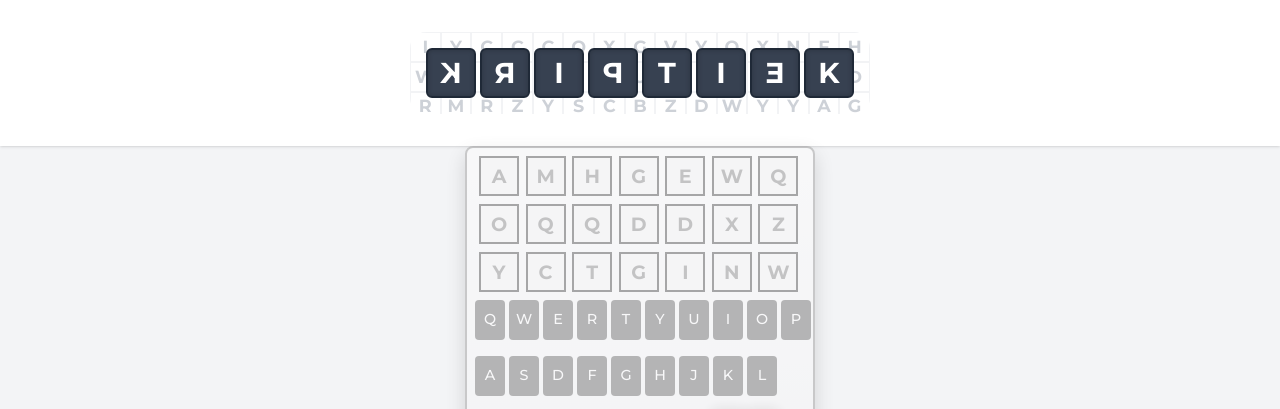
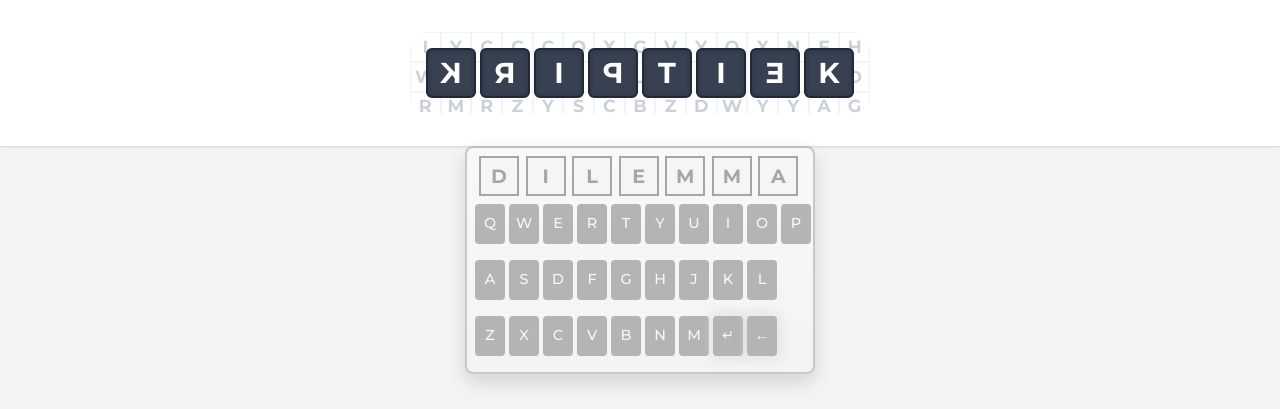
Before and after one commit to VonkelVinger/kriptiek-site, a plain HTML site: page index.html in a window 1280 px wide. Shown: the top 409 px of the page. Drawn offline with nearby package versions, Linux system fonts and the light colour scheme.

Commit message:
Update index.html

```diff
--- a/index.html
+++ b/index.html
@@ -139,7 +139,7 @@
       align-items: center;
       font-weight: bold;
       font-size: 1.2rem;
-      color: rgba(0, 0, 0, 0.5);
+      color: #333;
       text-transform: uppercase;
     }
     .preview-keyboard {
@@ -206,13 +206,13 @@
 <!-- Faded DILEMMA Preview -->
 <section id="dilemma-preview" class="text-center mt-4">
   <div class="preview-grid">
-    <div class="preview-tile"></div><div class="preview-tile"></div><div class="preview-tile"></div><div class="preview-tile"></div><div class="preview-tile"></div><div class="preview-tile"></div><div class="preview-tile"></div>
-  </div>
-  <div class="preview-grid">
-    <div class="preview-tile"></div><div class="preview-tile"></div><div class="preview-tile"></div><div class="preview-tile"></div><div class="preview-tile"></div><div class="preview-tile"></div><div class="preview-tile"></div>
-  </div>
-  <div class="preview-grid">
-    <div class="preview-tile"></div><div class="preview-tile"></div><div class="preview-tile"></div><div class="preview-tile"></div><div class="preview-tile"></div><div class="preview-tile"></div><div class="preview-tile"></div>
+    <div class="preview-tile">D</div>
+    <div class="preview-tile">I</div>
+    <div class="preview-tile">L</div>
+    <div class="preview-tile">E</div>
+    <div class="preview-tile">M</div>
+    <div class="preview-tile">M</div>
+    <div class="preview-tile">A</div>
   </div>
   <div class="preview-keyboard">
     <div class="preview-key">Q</div><div class="preview-key">W</div><div class="preview-key">E</div><div class="preview-key">R</div><div class="preview-key">T</div><div class="preview-key">Y</div><div class="preview-key">U</div><div class="preview-key">I</div><div class="preview-key">O</div><div class="preview-key">P</div>
@@ -224,6 +224,7 @@
     <div class="preview-key">Z</div><div class="preview-key">X</div><div class="preview-key">C</div><div class="preview-key">V</div><div class="preview-key">B</div><div class="preview-key">N</div><div class="preview-key">M</div><div class="preview-key enter">↵</div><div class="preview-key back">←</div>
   </div>
 </section>
+
 <main class="flex-grow p-6 text-center">
   <p class="text-3xl font-bold dark-blue-text mb-4">WELKOM BY KRIPTIEK</p>
   <div class="flex flex-wrap justify-center gap-4 mb-8"></div>
@@ -255,15 +256,6 @@
     function getRandomLetter() {
       return letters[Math.floor(Math.random() * letters.length)];
     }
-
-    const tiles = document.querySelectorAll('.preview-tile');
-    tiles.forEach(tile => tile.textContent = getRandomLetter());
-
-    setInterval(() => {
-      tiles.forEach(tile => {
-        if (Math.random() < 0.2) tile.textContent = getRandomLetter();
-      });
-    }, 2500);
 
     function generateBackgroundGrid() {
       backgroundCrossword.innerHTML = '';
```
